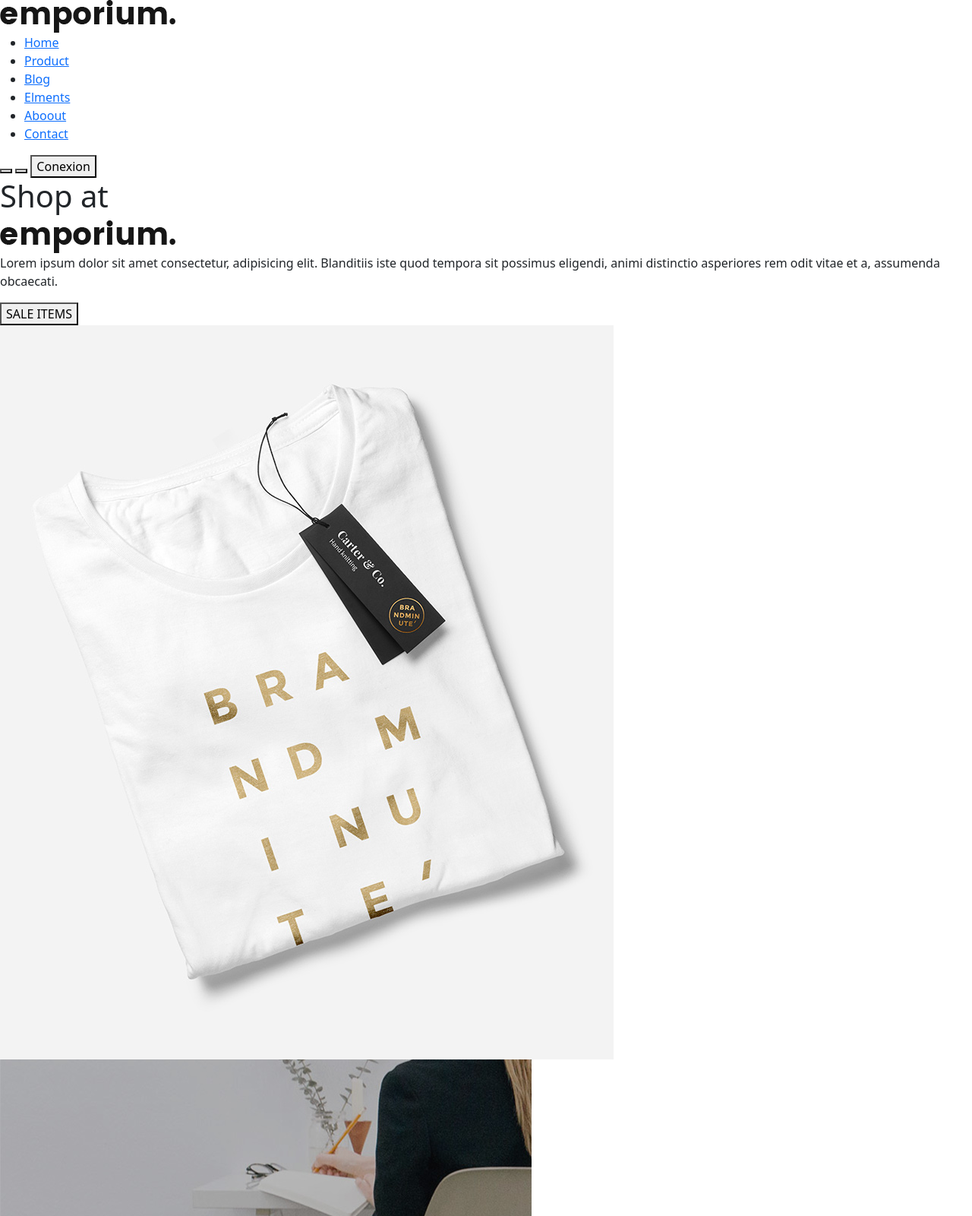
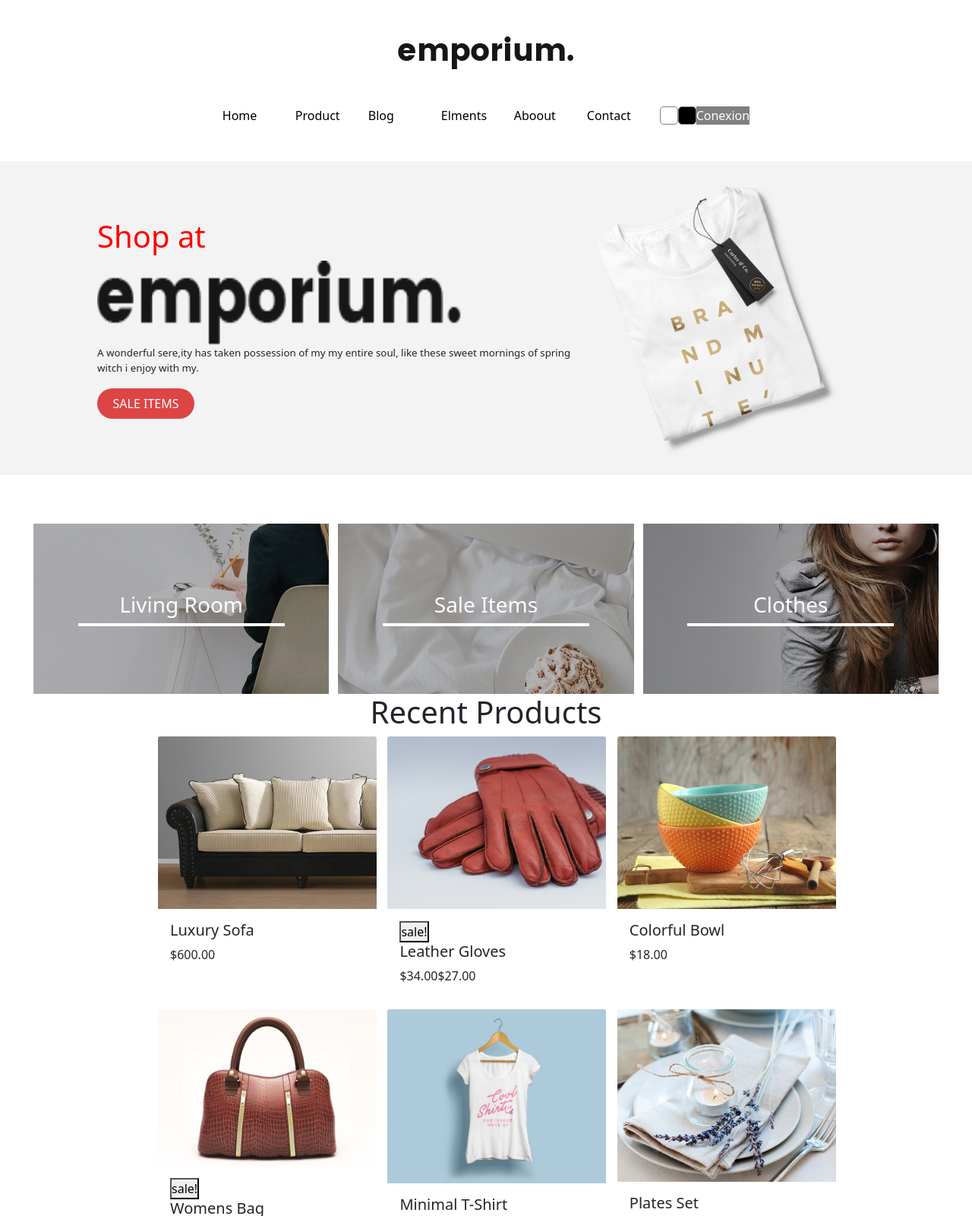
Before and after one commit to StanTheMan7/EMPORIUM_SITE_PROJECT_4days, a website: page index.html in a window 1280 px wide. Shown: the top 1600 px of the page at 76% size. Drawn offline with nearby package versions, Linux system fonts and the light colour scheme; files whose address does not match are found by name.

Commit message:
rajout de code scss Header finit section1 presque

```diff
--- a/index.html
+++ b/index.html
@@ -50,8 +50,8 @@
             <div class="divTextContent">
                 <h1>Shop at</h1>
                 <img src="./public/img/logo.png" alt="">
-                <p>Lorem ipsum dolor sit amet consectetur, adipisicing elit. Blanditiis iste quod tempora sit possimus
-                    eligendi, animi distinctio asperiores rem odit vitae et a, assumenda obcaecati.</p>
+                <p>A wonderful sere,ity has taken possession of my my entire soul, like these sweet mornings of spring
+                    witch i enjoy with my.</p>
                 <button>SALE ITEMS</button>
             </div>
 
@@ -64,108 +64,111 @@
 
     <section>
         <div class="services">
-            <img src="./public/img/services/service-1.jpg" alt="">
-            <img src="./public/img/services/service-2.jpg" alt="">
-            <img src="./public/img/services/slider-3.jpg" alt="">
+
+            <div class="livingRoom"><h3>Living Room</h3><div class="titleUnderline"></div></div>
+
+
+            <div class="saleItems"><h3>Sale Items</h3><div class="titleUnderline"></div></div>
+
+            <div class="clothes"><h3>Clothes</h3><div  class="titleUnderline"></div></div>
+
         </div>
 
         <!-- card-1 -->
 
+        <h1>Recent Products</h1>
         <div class="recentProducts">
             <div class="card" style="width: 18rem;">
-                <img src="" class="card-img-top" alt="...">
+                <img src="./public/img/products_mini/product-luxry-sofa.jpg" class="card-img-top" alt="...">
                 <div class="card-body">
-                    <h5 class="card-title">Card title</h5>
-                    <p class="card-text">Some quick example text to build on the card title and make up the bulk of the
-                        card's content.</p>
+                    <h5 class="card-title">Luxury Sofa</h5>
+                    <p>$600.00</p>
                 </div>
             </div>
 
             <!-- card-2 -->
 
             <div class="card" style="width: 18rem;">
-                <img src="" class="card-img-top" alt="...">
+                <img src="./public/img/products_mini/product-gloves.jpg" class="card-img-top" alt="...">
                 <div class="card-body">
-                    <h5 class="card-title">Card title</h5>
-                    <p class="card-text">Some quick example text to build on the card title and make up the bulk of the
-                        card's content.</p>
+                    <button>sale!</button>
+                    <div>
+                        <h5 class="card-title">Leather Gloves</h5>
+                        <p><span>$34.00</span>$27.00</p>
+                    </div>
                 </div>
             </div>
 
             <!-- card-3. -->
 
             <div class="card" style="width: 18rem;">
-                <img src="" class="card-img-top" alt="...">
+                <img src="./public/img/products_mini/product-cups.jpg" class="card-img-top" alt="...">
                 <div class="card-body">
-                    <h5 class="card-title">Card title</h5>
-                    <p class="card-text">Some quick example text to build on the card title and make up the bulk of the
-                        card's content.</p>
+                    <h5 class="card-title">Colorful Bowl</h5>
+                    <p>$18.00</p>
                 </div>
             </div>
 
             <!-- card-4 -->
 
             <div class="card" style="width: 18rem;">
-                <img src="" class="card-img-top" alt="...">
+                <img src="./public/img/products/product-bag-700x500.jpg" class="card-img-top" alt="...">
                 <div class="card-body">
-                    <h5 class="card-title">Card title</h5>
-                    <p class="card-text">Some quick example text to build on the card title and make up the bulk of the
-                        card's content.</p>
+                    <button>sale!</button>
+                    <div>
+                        <h5 class="card-title">Womens Bag</h5>
+                        <p><span>$420.00</span>$350.00</p>
+                    </div>
                 </div>
             </div>
 
             <!-- card-5 -->
 
-            <div class="card" style="width: 18rem;">
-                <img src="" class="card-img-top" alt="...">
+            <div class="card crd-tshirt" style="width: 18rem;">
+                <img src="./public/img/products/product-tshitr-700x500.jpg" class="card-img-top" alt="...">
                 <div class="card-body">
-                    <h5 class="card-title">Card title</h5>
-                    <p class="card-text">Some quick example text to build on the card title and make up the bulk of the
-                        card's content.</p>
+                    <h5 class="card-title">Minimal T-Shirt</h5>
+                    <p>$15.00</p>
                 </div>
             </div>
 
             <!-- card-6 -->
 
             <div class="card" style="width: 18rem;">
-                <img src="" class="card-img-top" alt="...">
+                <img src="./public/img/products_mini/product-plates.jpg" class="card-img-top" alt="...">
                 <div class="card-body">
-                    <h5 class="card-title">Card title</h5>
-                    <p class="card-text">Some quick example text to build on the card title and make up the bulk of the
-                        card's content.</p>
+                    <h5 class="card-title">Plates Set</h5>
+                    <p>$30.00</p>
                 </div>
             </div>
 
             <!-- card-7 -->
 
             <div class="card" style="width: 18rem;">
-                <img src="" class="card-img-top" alt="...">
+                <img src="./public/img/products_mini/product-modern-sofa.jpg" class="card-img-top" alt="...">
                 <div class="card-body">
-                    <h5 class="card-title">Card title</h5>
-                    <p class="card-text">Some quick example text to build on the card title and make up the bulk of the
-                        card's content.</p>
+                    <h5 class="card-title">Modern Sofa</h5>
+                    <p>$900.00</p>
                 </div>
             </div>
 
             <!-- card-8 -->
 
             <div class="card" style="width: 18rem;">
-                <img src="" class="card-img-top" alt="...">
+                <img src="./public/img/products_mini/product-bed.jpg" class="card-img-top" alt="...">
                 <div class="card-body">
-                    <h5 class="card-title">Card title</h5>
-                    <p class="card-text">Some quick example text to build on the card title and make up the bulk of the
-                        card's content.</p>
+                    <h5 class="card-title">Bed Lines</h5>
+                    <p>$79.00</p>
                 </div>
             </div>
 
             <!-- card-9 -->
 
-            <div class="card" style="width: 18rem;">
-                <img src="" class="card-img-top" alt="...">
+            <div class="card crd-shoe" style="width: 18rem;">
+                <img src="./public/img/products/product-shoes-700x500.jpg" class="card-img-top" alt="...">
                 <div class="card-body">
-                    <h5 class="card-title">Card title</h5>
-                    <p class="card-text">Some quick example text to build on the card title and make up the bulk of the
-                        card's content.</p>
+                        <h5 class="card-title">Minimal Shoes</h5>
+                        <p>$60.00</p>
                 </div>
             </div>
         </div>
@@ -282,16 +285,16 @@
             </div>
             <div>
                 <h5>ABOUT US</h5>
-                <a href="">buisness</a>
-                <a href="">confidence</a>
-                <a href="">gadgets</a>
-                <a href="">identity</a>
-                <a href="">logo</a>
-                <a href="">photography</a>
-                <a href="">time</a>
-                <a href="">trips</a>
-                <a href="">works</a>
-                <a href="">work pace</a>
+                <a href="#">buisness</a>
+                <a href="#">confidence</a>
+                <a href="#">gadgets</a>
+                <a href="#">identity</a>
+                <a href="#">logo</a>
+                <a href="#">photography</a>
+                <a href="#">time</a>
+                <a href="#">trips</a>
+                <a href="#">works</a>
+                <a href="#">work pace</a>
             </div>
         </div>
         <div>
--- a/src/scss/module/_headers.scss
+++ b/src/scss/module/_headers.scss
@@ -0,0 +1,101 @@
+*{
+    padding: 0;
+    margin: 0;
+    box-sizing: border-box;
+}
+header{
+    display: block;
+    justify-content: center;
+    width: 100%;
+    nav{
+        display: flex;
+        flex-direction: column;
+        align-items: center;
+        img{
+            padding-top: 3rem;
+        }
+        .menu{
+            display: flex;
+            justify-content: center;
+            padding: 3rem;
+            width: 100%;
+            ul{
+                display: flex;
+                list-style: none;
+
+                align-items: center;
+                margin: 0;
+                padding: 0;
+                li{
+                    width: 6rem;
+                    align-items: center;
+                    a{
+                        color: black;
+                        text-decoration: none;
+                    }
+                }
+            }
+            .menu-boutons{
+                display: flex;
+                justify-content: space-evenly;
+                width: 10%;
+                .light-mode{
+                    height: 1.5rem;
+                    width: 1.5rem;
+                    background-color: white;
+                    border: gray solid 1px;
+                    border-radius: 5px;
+
+                }
+                .night-mode{
+                    height: 1.5rem;
+                    width: 1.5rem;
+                    background-color: black;
+                    border: gray solid 1px;
+                    border-radius: 5px;
+                }
+                .conection-formulaire{
+
+                    border: none;
+                    background-color: grey ;
+                    color: white;
+                }
+            }
+        }
+    }
+    .global-shopAtSec{
+        background-color: #F3F3F3;
+        display: flex;
+        justify-content: center;
+        align-items: center;
+        .divTextContent{
+            width: 50%;
+            img{
+                height: 7rem;
+                width: 30rem;
+            }
+            h1{
+                color : red;
+            }
+            p{
+                width: 100%;
+                font-size: smaller;
+            }
+            button{
+                height: 2.5rem;
+                width: 8rem;
+                background-color: #DD4545;
+                border: none;
+                border-radius: 25px;
+                color: white;
+            }
+        }
+        .divImg{
+            width: 30%;
+            img{
+                width: 90%
+            }
+        }
+
+    }
+}
--- /dev/null
+++ b/src/scss/module/_section1.scss
@@ -0,0 +1,84 @@
+section{
+    display: flex;
+    flex-direction: column;
+    width: 100%;
+    align-items: center;
+    .services{
+        padding-top: 4rem;
+        display: flex;
+        align-items: center;
+        justify-content: space-evenly;
+        width: 95%;
+        color: white;
+        text-align: center;
+        .livingRoom{
+            display: flex;
+            flex-direction: column;
+            justify-content: center;
+            align-items: center;
+            height: 14rem;
+            width: 32%;
+            background-repeat: no-repeat;
+            background-size: cover;
+            background-image: url(../img/services/service-1.jpg);
+            .titleUnderline{
+                height: 0.2rem;
+                width: 70%;
+                background-color: white;
+            }
+        }
+        .saleItems{
+            display: flex;
+            flex-direction: column;
+            justify-content: center;
+            align-items: center;
+            height: 14rem;
+            width: 32%;
+            background-repeat: no-repeat;
+            background-size: cover;
+            background-image: url(../img/services/service-2.jpg);
+            .titleUnderline{
+                height: 0.2rem;
+                width: 70%;
+                background-color: white;
+            }
+        }
+        .clothes{
+            display: flex;
+            flex-direction: column;
+            justify-content: center;
+            align-items: center;
+            height: 14rem;
+            width: 32%;
+            background-repeat: no-repeat;
+            background-size: cover;
+            background-image: url(../img/services/slider-3.jpg);
+            .titleUnderline{
+                height: 0.2rem;
+                width: 70%;
+                background-color: white;
+            }
+        }
+    }
+    .recentProducts{
+        display: grid;
+        grid-template-columns: 35% 35% 40%;
+        div.card{
+            border: none;
+            .card-body{
+                border: none;
+
+            }
+        }
+        .crd-tshirt{
+            img{
+                height: 14.3rem;
+            }
+        }
+        .crd-shoe{
+            img{
+                height: 14.3rem;
+            }
+        }
+    }
+}
--- a/src/scss/module/style.scss
+++ b/src/scss/module/style.scss
@@ -1,3 +1,4 @@
 @import './headers';
-@import './sections.scss';
+@import './section1';
+@import './section2';
 @import './footer';
```
Also changed, not shown: public/css/app.css, src/scss/module/_section2.scss (added), src/scss/module/sections.scss (deleted), 1 other file.
